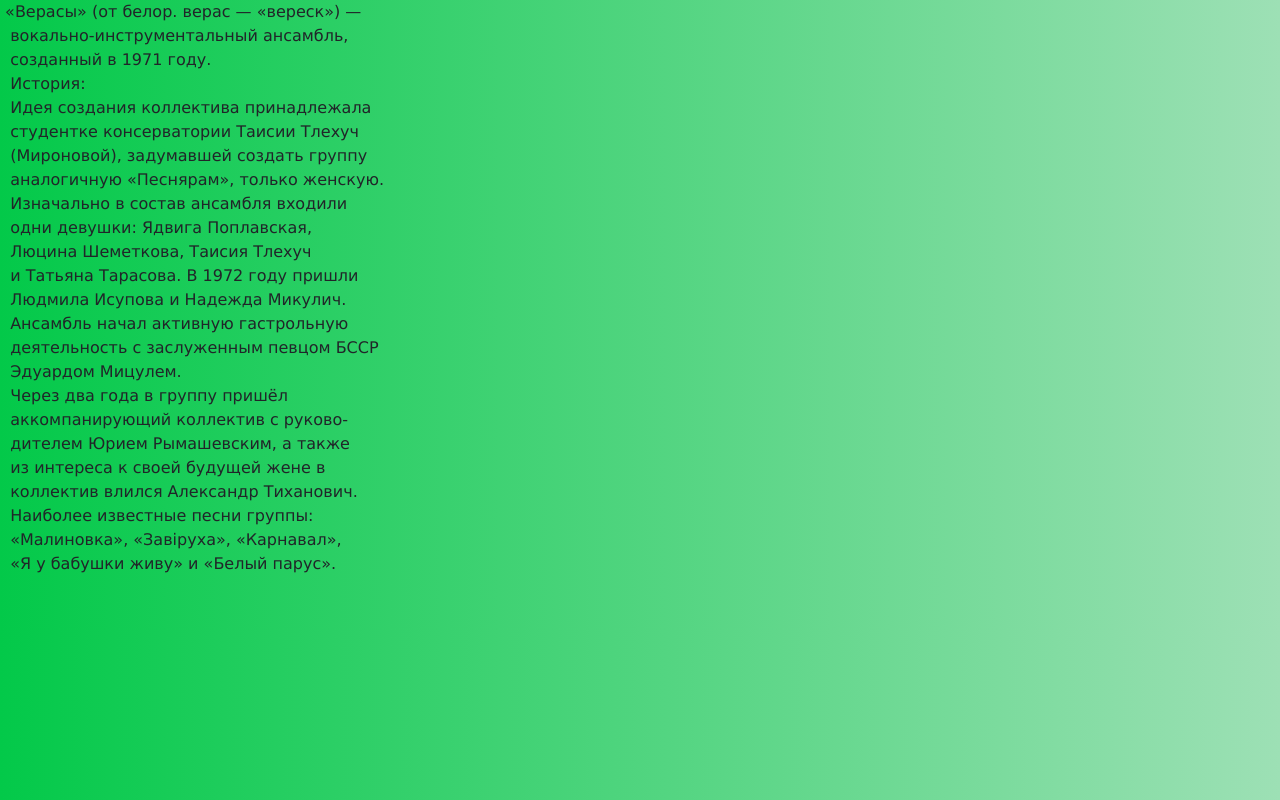
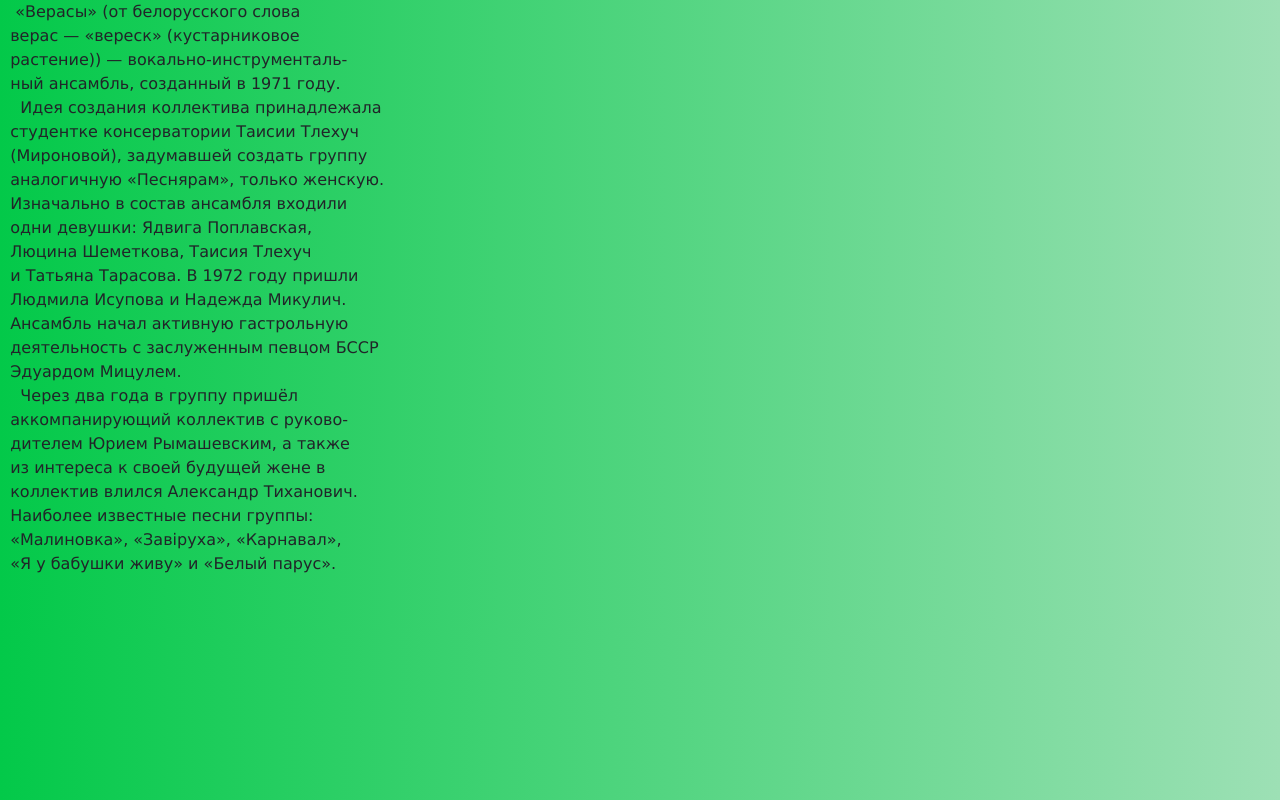
Before and after one commit to noviyashik15/zaviruht, a plain HTML site: page zavians.html in a window 1280 px wide. Drawn offline with nearby package versions, Linux system fonts and the light colour scheme.

Commit message:
second1 commit

```diff
--- a/zavians.html
+++ b/zavians.html
@@ -12,11 +12,11 @@
 </head>
 <body>
  <div class="readtext">
-<pre><p> «Верасы» (от белор. верас — «вереск») —
-  вокально-инструментальный ансамбль,
-  созданный в 1971 году.
-  История:
-  Идея создания коллектива принадлежала
+<pre><p>   «Верасы» (от белорусского слова
+  верас — «вереск» (кустарниковое
+  растение)) — вокально-инструменталь-
+  ный ансамбль, созданный в 1971 году.
+    Идея создания коллектива принадлежала
   студентке консерватории Таисии Тлехуч
   (Мироновой), задумавшей создать группу
   аналогичную «Песнярам», только женскую.
@@ -28,7 +28,7 @@
   Ансамбль начал активную гастрольную
   деятельность с заслуженным певцом БССР
   Эдуардом Мицулем.
-  Через два года в группу пришёл
+    Через два года в группу пришёл
   аккомпанирующий коллектив с руково-
   дителем Юрием Рымашевским, а также
   из интереса к своей будущей жене в
```
